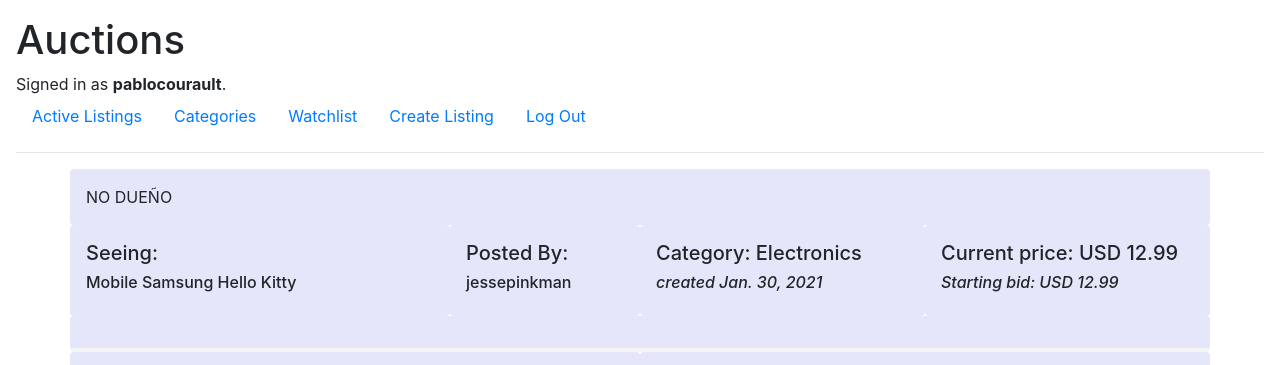
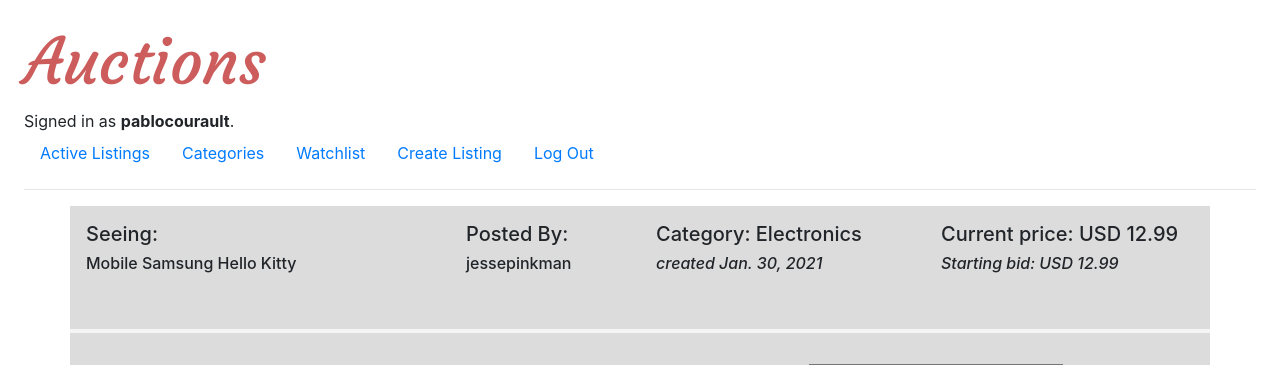
Before and after one commit to pablocourault/Commerce, a Django app: page /auction/6 in a window 1280 px wide. Shown: the top 365 px of the page. Run offline with Django 3.2, Linux system fonts and the light colour scheme; a user stored in the database is signed in; data comes from the database, SQL or seed files in the repository; both versions use the stored data as it was after the commit; some libraries are stand-ins or nearby versions.

Commit message:
funcionalidades completadas, versión final

```diff
--- a/auctions/static/auctions/styles.css
+++ b/auctions/static/auctions/styles.css
@@ -1,4 +1,6 @@
-body {padding: 16px;}
+@import url('https://fonts.googleapis.com/css2?family=Courgette&display=swap');
+
+body {padding: 24px;}
 
 img {border: 1px solid #ddd;
      padding: 4px;
@@ -6,6 +8,10 @@ img {border: 1px solid #ddd;
      max-width: 100%;
      height: auto;
      background-color: whitesmoke;}
+
+#title {font-family: 'Courgette', cursive;
+        font-size:  64px;
+        color:indianred}
 
 #formCloseAuction {padding-top: 16px;
                    padding-bottom: 16px;
@@ -38,8 +44,12 @@ img {border: 1px solid #ddd;
 
 #formcomments {display:flex;
                flex-direction:column;
-               align-items:center}
+               align-items:center;
+               }
 
+#formcomments > textarea {resize: none;
+                          font-size: small;
+                          padding: 4px}
 
 #description {text-align: justify;}
 
@@ -50,17 +60,16 @@ img {border: 1px solid #ddd;
 
 
 .listaul > div {padding: 16px;
-            background-color: lavender;
-            border-bottom: 1px solid darkgray;
-            margin-bottom: 8px;}
+               background-color: gainsboro;
+               border-bottom: 1px solid darkgray;
+               margin-bottom: 8px;}
 
 .rowauction > div {padding: 16px;
-                   border-radius: 4px;
-                   background-color: lavender;}
+                   background-color: gainsboro;}
 
 
 .rowcomment > div {padding: 16px;
-                   background-color: lavender;}
+                   background-color: gainsboro;}
 
 
 .editar {height: 30px;
--- a/auctions/templates/auctions/auction.html
+++ b/auctions/templates/auctions/auction.html
@@ -5,12 +5,14 @@
 
 <div class="container">
 
-    {% if user.is_authenticated %}
+
 
         {% if request.user == auction.posted_by %}
 
             <div class="row">
             <div class="col-12">
+
+                {% if auction.condition == 'active' %}
 
                 <form action="{% url 'oferta' auction.id %}" method="post">
 
@@ -21,21 +23,15 @@
                     <input type="submit" class="closeauction" value="Close Auction">
                     </div>
 
-                    </form>
+                </form>
+
+                {% endif %}
 
             </div>
             </div>
 
-        {% else %}
+        {% endif %}
 
-
-            <div class="row rowauction">
-            <div class="col-12">
-                NO DUEÑO
-            </div>
-            </div>
-
-        {% endif %}
 
     <div class="row rowauction">
         <div class="col-4">
@@ -58,10 +54,36 @@
 
     </div>
 
-    <div class="row rowauction">
-        <div class="col-12" style="border-bottom: 4px solid whitesmoke;">
+    {% if user.is_authenticated %}
+
+        {% if auction.condition == 'inactive' %}
+
+            <div class="row rowauction">
+                <div class="col-12">
+
+                    <center>
+
+                    <div class="alert alert-danger">
+                    AUCTION CLOSED
+
+                    {% if auction.won_by == request.user %}
+
+                        <b>YOU WON!!</b>
+
+                    {% endif %}
+                    </div>
+
+                </center>
+
+                </div>
+            </div>
+
+        {% endif %}
+
+        <div class="row rowauction">
+            <div class="col-12" style="border-bottom: 4px solid whitesmoke;">
+            </div>
         </div>
-    </div>
 
         {% if auction.condition == 'active' %}
 
@@ -210,7 +232,7 @@
     </div>
 
 
-    {% if user.is_authenticated %}
+    {% if user.is_authenticated and auction.condition == 'active' %}
 
     <div class="row rowauction">
 
--- a/auctions/templates/auctions/layout.html
+++ b/auctions/templates/auctions/layout.html
@@ -9,7 +9,7 @@
         <meta name="viewport" content="width=device-width, initial-scale=1.0">
     </head>
     <body>
-        <h1>Auctions</h1>
+        <h1 id="title">Auctions</h1>
         <div>
             {% if user.is_authenticated %}
                 Signed in as <strong>{{ user.username }}</strong>.
--- a/auctions/views.py
+++ b/auctions/views.py
@@ -122,7 +122,7 @@ def oferta(request, numero):
 
     class Makecomment(forms.Form):
 
-        comment = forms.CharField ( widget=forms.Textarea(attrs={'rows':1, 'cols':104}),
+        comment = forms.CharField ( widget=forms.Textarea(attrs={'rows':2, 'cols':104}),
                                     required="True",
                                     label=False,
                                     max_length=640)
@@ -158,6 +158,11 @@ def oferta(request, numero):
                                comment=request.POST.get('comment'))
 
             comment.save()
+
+        # close auction
+        if request.POST.get('form_type') == 'close':
+            auction.condition = 'inactive'
+            auction.save()
 
  # comentarios ordenados por los más recientes primero, el valor entre corchetes
  # limita la cantidad de filas devueltas
@@ -197,5 +202,5 @@ def categoryselected(request, category):
 @login_required
 def watchlist(request):
 
-    auctions = Auction.objects.filter(followed_by=request.user).order_by('-posted_date')
+    auctions = Auction.objects.filter(followed_by=request.user).filter(condition="active").order_by('-posted_date')
     return render(request, "auctions/index.html", {"auctions": auctions })
```
Also changed, not shown: auctions/templates/auctions/index.html (+10 -1 lines), db.sqlite3.
